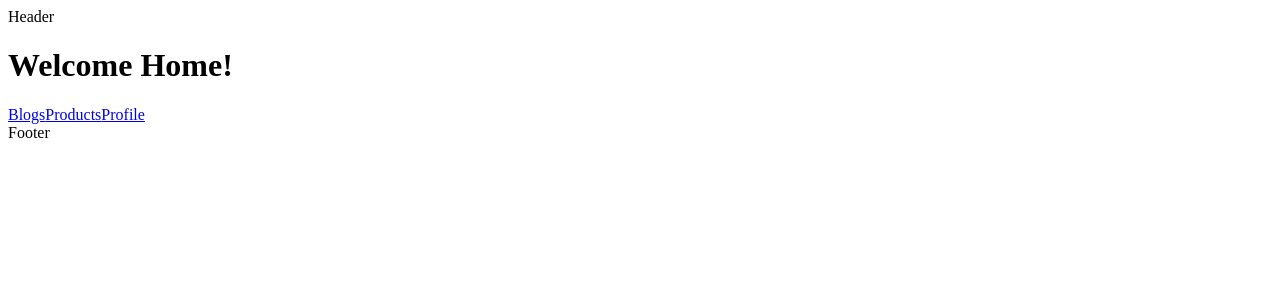
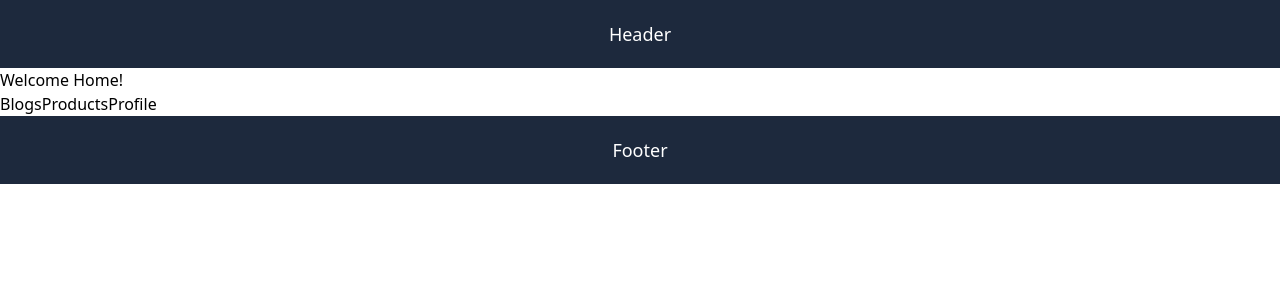
Before and after one commit to zumaku/learn_nextjs, a Next.js app: page / in a window 1280 px wide. Shown: the top 300 px of the page. Built offline with nearby package versions, Linux system fonts and the light colour scheme.

Commit message:
update tailwind to v4

```diff
--- a/package.json
+++ b/package.json
@@ -9,20 +9,20 @@
     "lint": "next lint"
   },
   "dependencies": {
-    "@tailwindcss/postcss": "^4.0.12",
     "next": "15.1.4",
     "react": "^19.0.0",
     "react-dom": "^19.0.0"
   },
   "devDependencies": {
     "@eslint/eslintrc": "^3",
+    "@tailwindcss/postcss": "^4.0.12",
     "@types/node": "^20",
     "@types/react": "^19",
     "@types/react-dom": "^19",
     "eslint": "^9",
     "eslint-config-next": "15.1.4",
     "postcss": "^8.5.3",
-    "tailwindcss": "^3.4.17",
+    "tailwindcss": "^4.0.12",
     "typescript": "^5"
   }
 }
--- a/src/app/(auth)/layout.tsx
+++ b/src/app/(auth)/layout.tsx
@@ -24,11 +24,7 @@ export default function AuthLayout({
     <>
       {navLinks.map((link) => (
         <Link key={link.name} href={link.href}>
-          {pathName === link.href && pathName !== "/" ? (
-            <h2>{link.name}</h2>
-          ) : (
-            <h4>{link.name}</h4>
-          )}
+            <h2 className={pathName === link.href && pathName !== "/" ? `font-bold text-lg underline` : `text-md underline`}>{link.name}</h2>
         </Link>
       ))}
       {children}
--- a/src/app/globals.css
+++ b/src/app/globals.css
@@ -1,21 +1 @@
-@tailwind base;
-@tailwind components;
-@tailwind utilities;
-
-:root {
-  --background: #ffffff;
-  --foreground: #171717;
-}
-
-@media (prefers-color-scheme: dark) {
-  :root {
-    --background: #0a0a0a;
-    --foreground: #ededed;
-  }
-}
-
-body {
-  color: var(--foreground);
-  background: var(--background);
-  font-family: Arial, Helvetica, sans-serif;
-}
+@import 'tailwindcss';
--- a/src/app/layout.tsx
+++ b/src/app/layout.tsx
@@ -1,4 +1,5 @@
 import { Metadata } from "next";
+import "./globals.css"
 
 export const metadata: Metadata = {
   title: {
```
Also changed, not shown: 1 other file (tests, documents, lock files or other folders).
